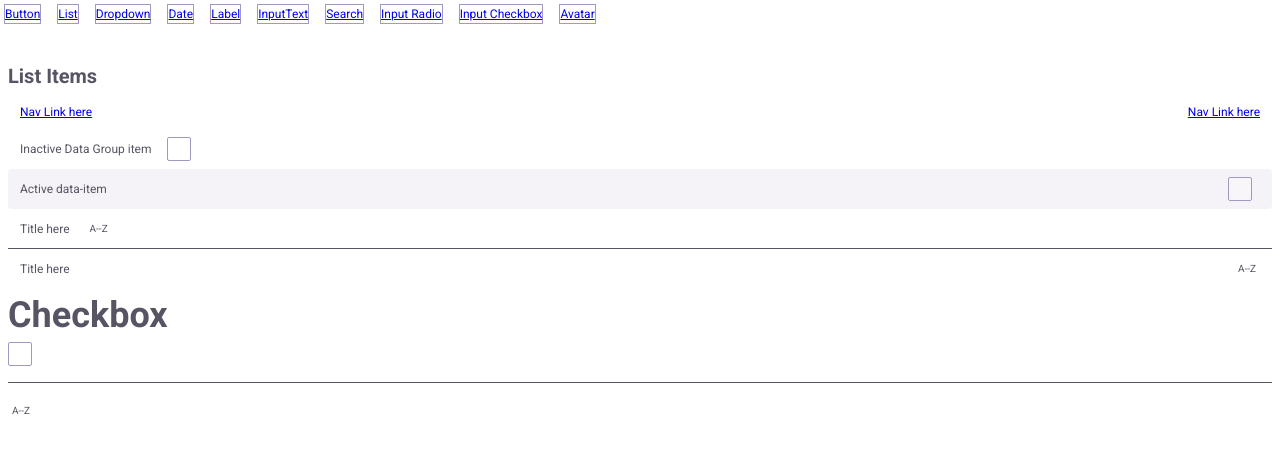
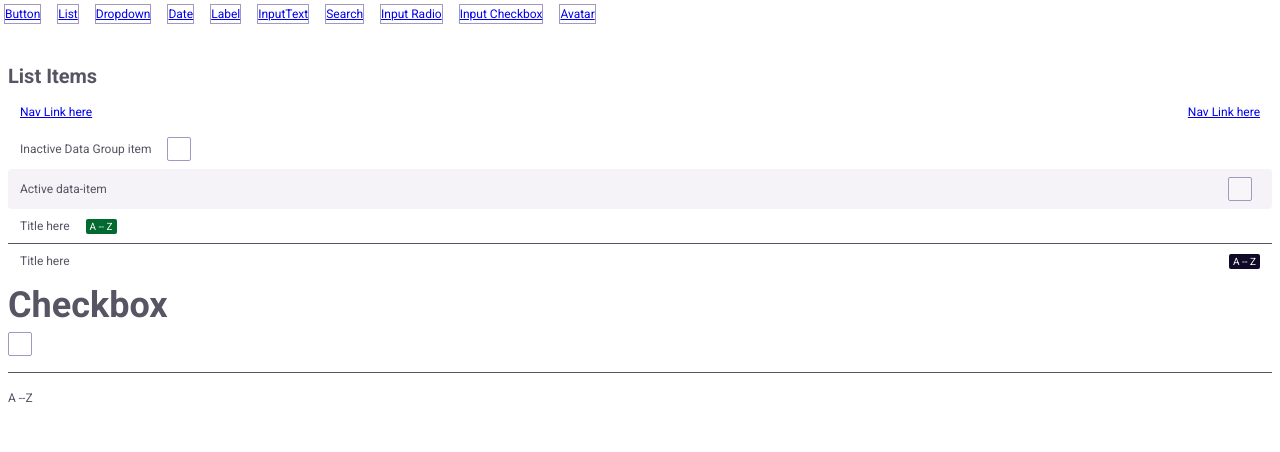
Before and after one commit to raghavd17/mbo-react-components, a React (Create React App) app: page /list in a window 1280 px wide. Shown: the top 452 px of the page. Built offline with nearby package versions, Linux system fonts and the light colour scheme.

Commit message:
list component updated with labels

```diff
--- a/src/Components/List/List.js
+++ b/src/Components/List/List.js
@@ -1,6 +1,9 @@
 import React from 'react';
 import { NavLink } from 'react-router-dom';
-import './_list.scss'
+import './_list.scss';
+import style from  './../Form/Label/_label.module.scss';
+
+// import  "./../Form/Label/Label";
 
 const List = () => {
   return (
@@ -43,9 +46,8 @@ const List = () => {
         <div className="list-title">Title here
           </div>
         <div className="item-checkbox group" data-state="acctive">
-          <div className="list-label">
-          <span>A</span> -- <span>Z</span>
-          </div>
+          <div>
+        <label className={`${style.label} ${style.tag} ${style.success} ${style.xxs}`}><span>A</span> -- <span>Z</span></label></div>
         </div>
       </li>
       <li className='list-divider'></li>
@@ -53,8 +55,8 @@ const List = () => {
         <div  className="list-title">Title here
           </div>
 
-          <div className="list-label">
-          <span>A</span> --<span>Z</span>
+          <div>
+          <label className={`${style.label} ${style.tag} ${style.dark} ${style.xxs}`}><span>A</span> -- <span>Z</span></label>
           </div>
 
       </li>
--- a/src/Components/List/_list.scss
+++ b/src/Components/List/_list.scss
@@ -46,10 +46,7 @@
 
         // this needs to move as indipendant component
         &-label {
-            --gap: var(--size-1);
-            font-size: var(--fs-10);
-            padding: var(--size-1);
-            display: flex;
+
         }
 
 
```
